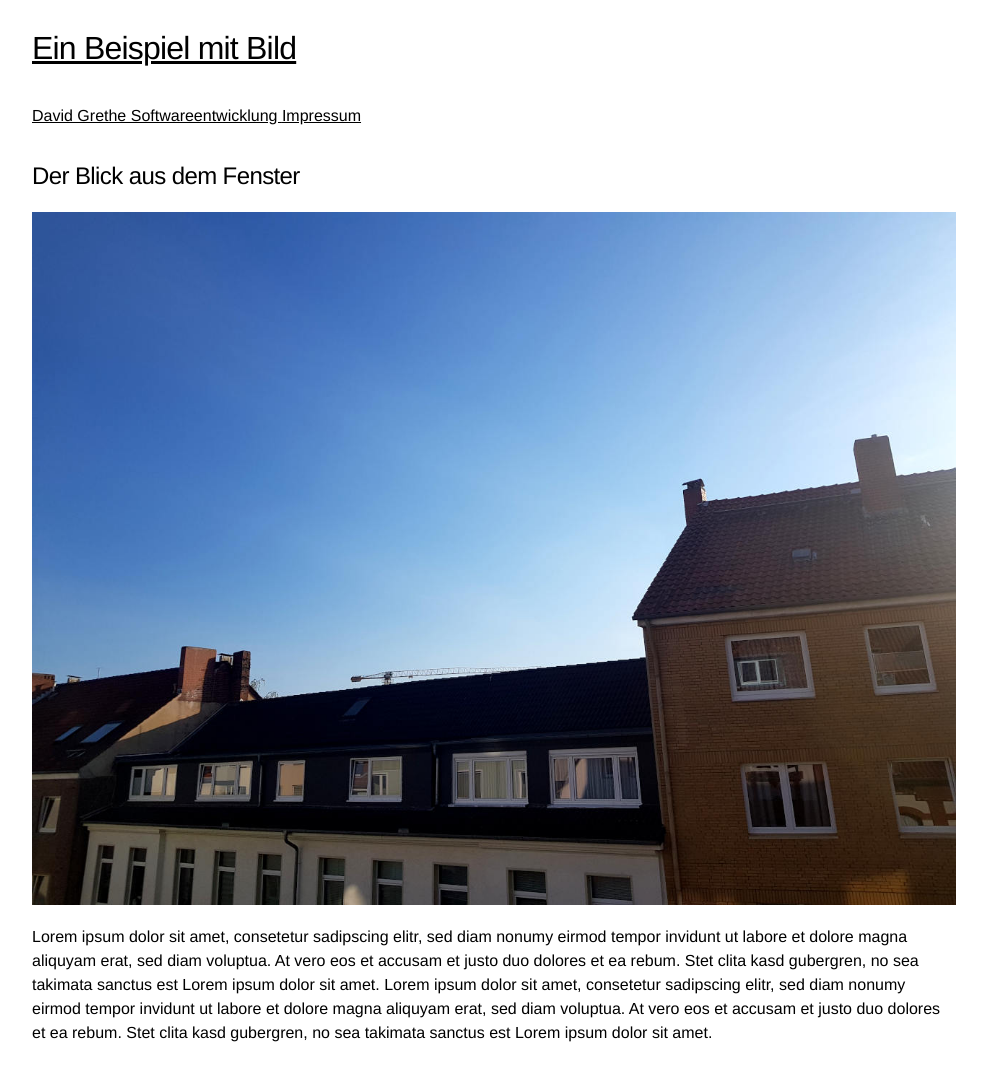
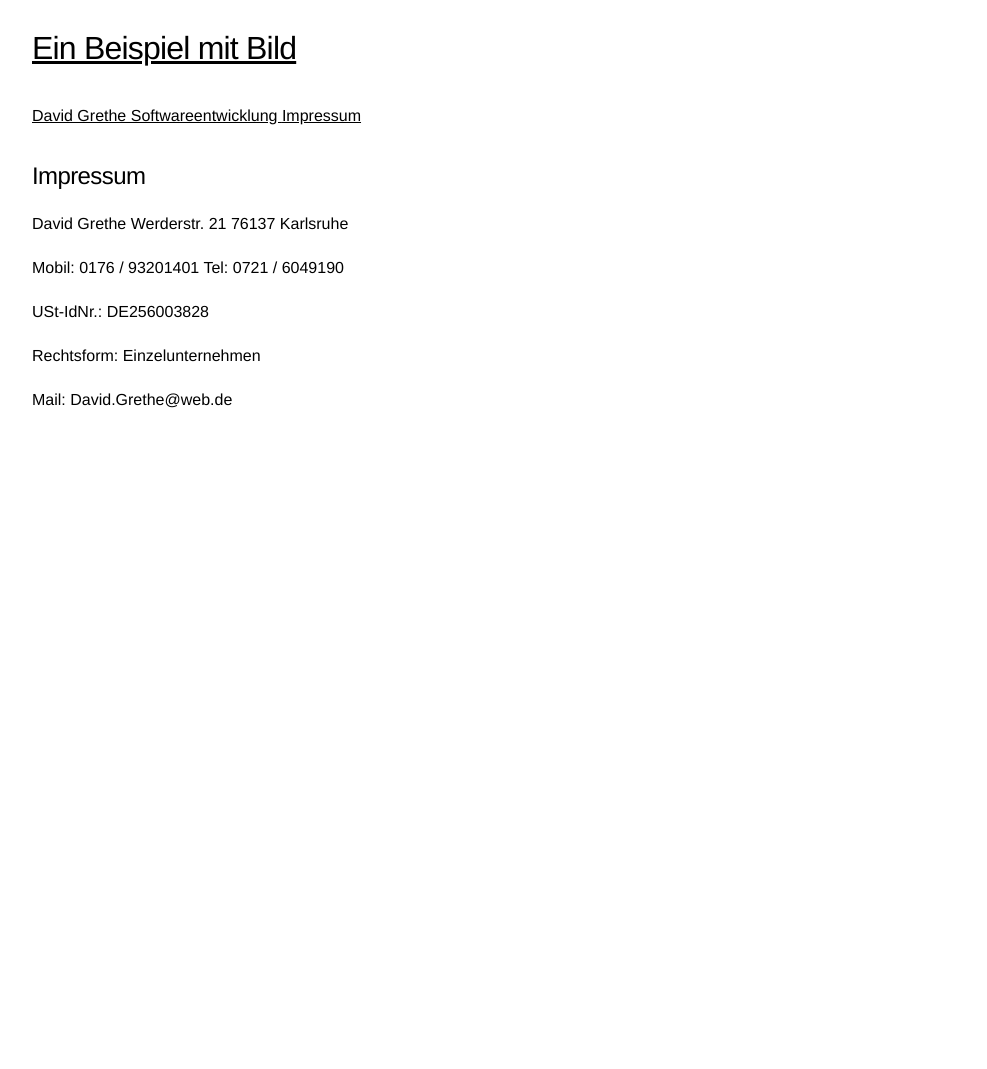
Before and after one commit to thepagemaker88/usintTemplate, a Jekyll site: the page built from image.md, in a window 1280 px wide. Shown: the whole page, without its empty margins (146-1133 px from the left). Built offline with Jekyll 4.4.1, drawn with Linux system fonts in a browser that asks for light colours; our own code applies the rules of GitHub Pages for plain Markdown files; after the commit the page ends 948 px from its top, so only the background shows below that.

Commit message:
Update image.md

```diff
--- a/image.md
+++ b/image.md
@@ -2,8 +2,17 @@
 title: Ein Beispiel mit Bild
 ---
 
-## Der Blick aus dem Fenster
+## Impressum
 
-![Dies ist ein Beispielbild.](assets/images/example.jpg)
+David Grethe
+Werderstr. 21
+76137 Karlsruhe
 
-Lorem ipsum dolor sit amet, consetetur sadipscing elitr, sed diam nonumy eirmod tempor invidunt ut labore et dolore magna aliquyam erat, sed diam voluptua. At vero eos et accusam et justo duo dolores et ea rebum. Stet clita kasd gubergren, no sea takimata sanctus est Lorem ipsum dolor sit amet. Lorem ipsum dolor sit amet, consetetur sadipscing elitr, sed diam nonumy eirmod tempor invidunt ut labore et dolore magna aliquyam erat, sed diam voluptua. At vero eos et accusam et justo duo dolores et ea rebum. Stet clita kasd gubergren, no sea takimata sanctus est Lorem ipsum dolor sit amet.
+Mobil: 0176 / 93201401
+Tel:    0721 / 6049190
+
+USt-IdNr.: DE256003828
+
+Rechtsform: Einzelunternehmen
+
+Mail: David.Grethe@web.de
```
